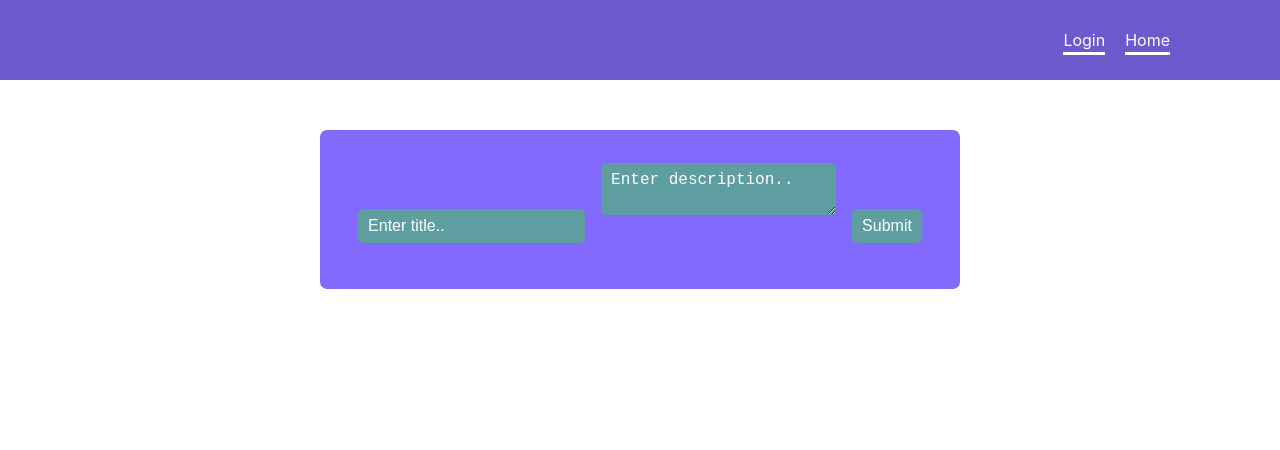
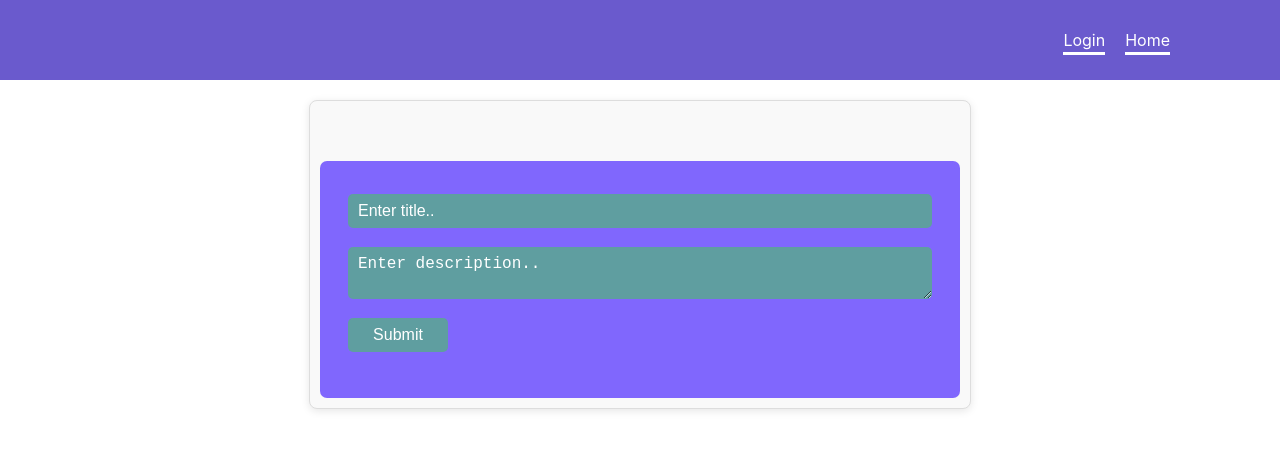
Before and after one commit to syedminhaaj/SocialMediaReactProject, a React (Create React App) app: page /createPost in a window 1280 px wide. Shown: the top 450 px of the page. Built offline with nearby package versions, Linux system fonts and the light colour scheme; no server answers.

Commit message:
adjusted the form

```diff
--- a/src/App.css
+++ b/src/App.css
@@ -91,13 +91,8 @@ form {
   backdrop-filter: blur(5px);
   background-color: rgb(43, 0, 255, 0.588);
   overflow: hidden;
+  display: flex;
   flex-direction: column;
-}
-.createPost {
-  width: 100%;
-  height: auto;
-  display: flex;
-  justify-content: center;
 }
 
 input,
@@ -115,6 +110,9 @@ textarea {
 .submitForm:hover {
   cursor: pointer;
   color: white;
+}
+.submitForm {
+  width: 100px;
 }
 
 input::placeholder,
--- a/src/pages/create-post/create-form.tsx
+++ b/src/pages/create-post/create-form.tsx
@@ -32,7 +32,7 @@ export const CreateForm = () => {
     navigate("/");
   };
   return (
-    <div className="createPost">
+    <div className="post-container">
       <form onSubmit={handleSubmit(onCreatePost)}>
         <input placeholder="Enter title.." {...register("title")} />
         <textarea
```
